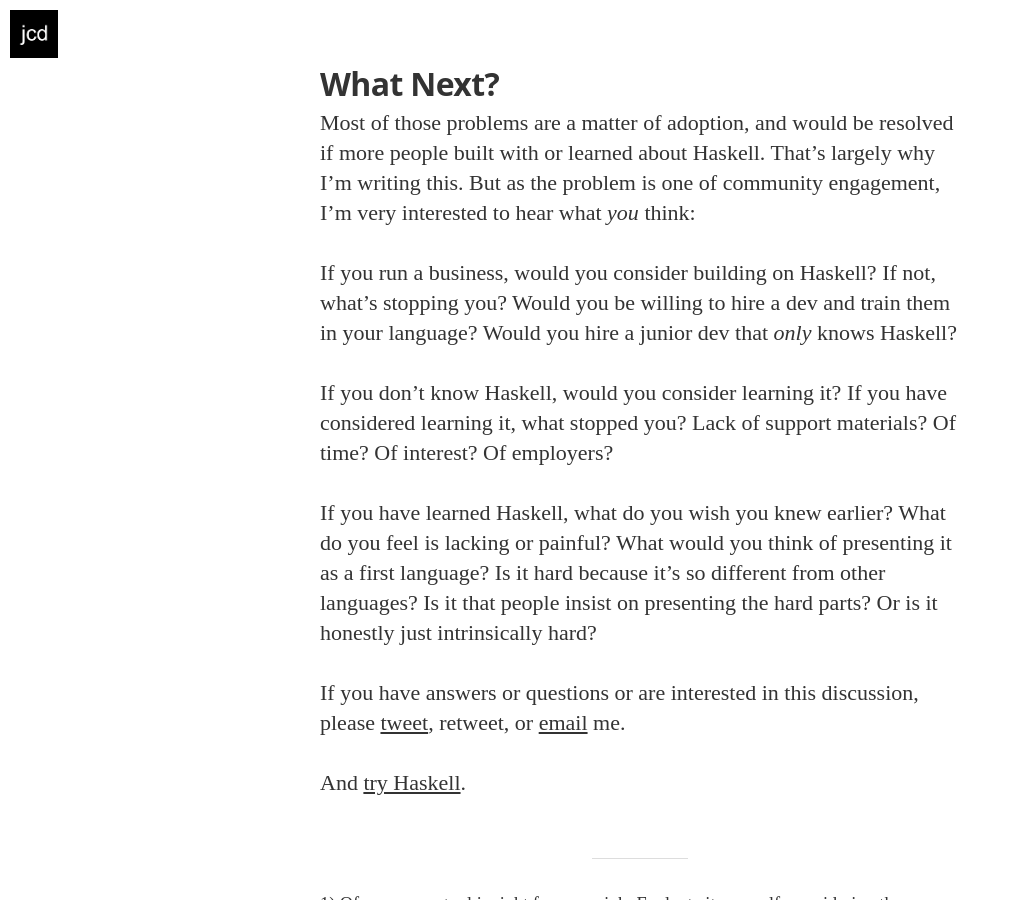
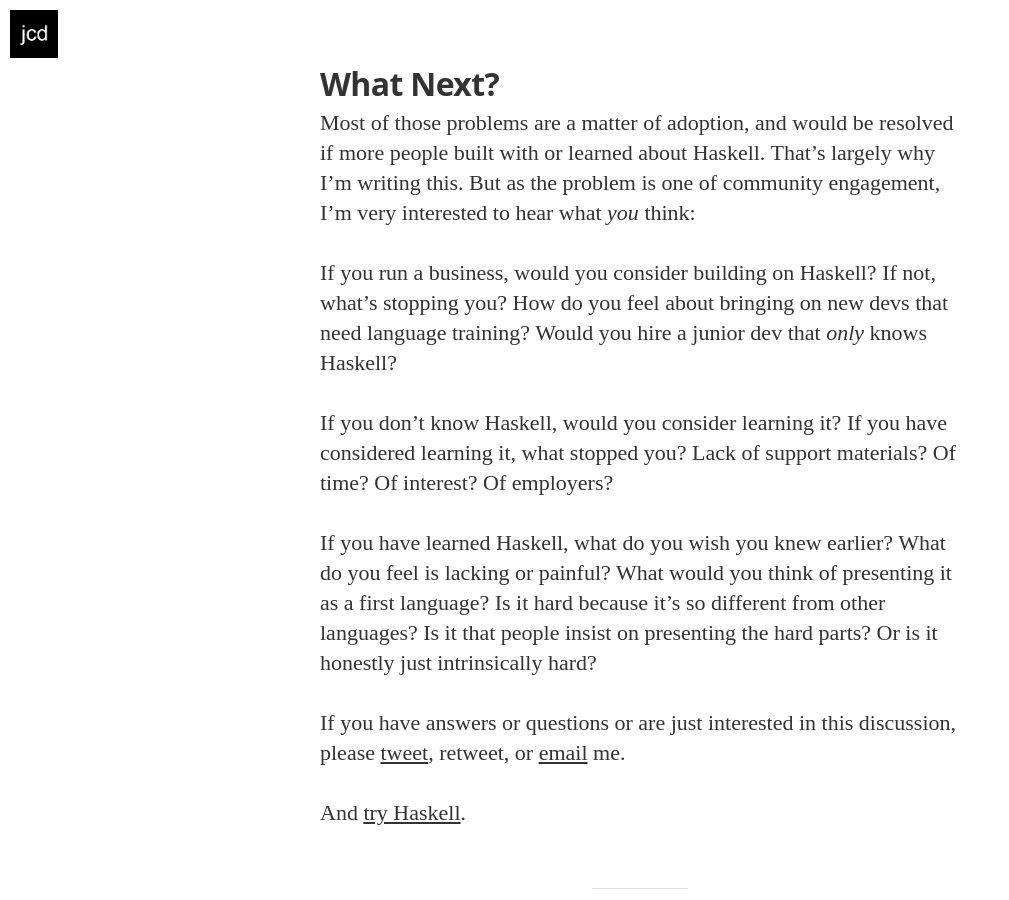
Before and after one commit to jamesdabbs/jamesdabbs.github.io, a Jekyll site: the page built from _posts/2015-03-07-why-haskell.md, in a window 1280 px wide and 900 px high, scrolled down 5026 px. Shown: the whole window, without its empty margins (0-1009 px from the left). Built offline with Jekyll 4.4.1, drawn with Linux system fonts in a browser that asks for light colours; nearby versions of some CDN libraries; some web fonts are replaced; Markdown is read by kramdown in place of the engine named in the settings.

Commit message:
Phrasing

```diff
--- a/_posts/2015-03-07-why-haskell.md
+++ b/_posts/2015-03-07-why-haskell.md
@@ -55,13 +55,13 @@ Similarly, while Haskell is great for building a product that's going to be arou
 
 Most of those problems are a matter of adoption, and would be resolved if more people built with or learned about Haskell. That's largely why I'm writing this. But as the problem is one of community engagement, I'm very interested to hear what _you_ think:
 
-If you run a business, would you consider building on Haskell? If not, what's stopping you? Would you be willing to hire a dev and train them in your language? Would you hire a junior dev that _only_ knows Haskell?
+If you run a business, would you consider building on Haskell? If not, what's stopping you? How do you feel about bringing on new devs that need language training? Would you hire a junior dev that _only_ knows Haskell?
 
 If you don't know Haskell, would you consider learning it? If you have considered learning it, what stopped you? Lack of support materials? Of time? Of interest? Of employers?
 
 If you have learned Haskell, what do you wish you knew earlier? What do you feel is lacking or painful? What would you think of presenting it as a first language? Is it hard because it's so different from other languages? Is it that people insist on presenting the hard parts? Or is it honestly just intrinsically hard?
 
-If you have answers or questions or are interested in this discussion, please [tweet](https://twitter.com/jamesdabbs), retweet, or [email](mailto:jamesdabbs@gmail.com?subject=Why Haskell) me.
+If you have answers or questions or are just interested in this discussion, please [tweet](https://twitter.com/jamesdabbs), retweet, or [email](mailto:jamesdabbs@gmail.com?subject=Why Haskell) me.
 
 And [try Haskell](https://www.haskell.org/).
 
```
